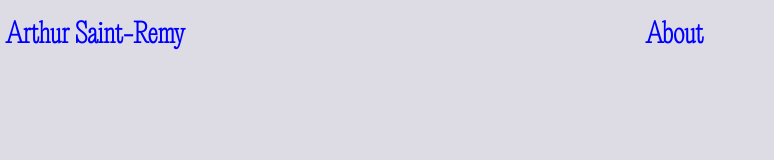
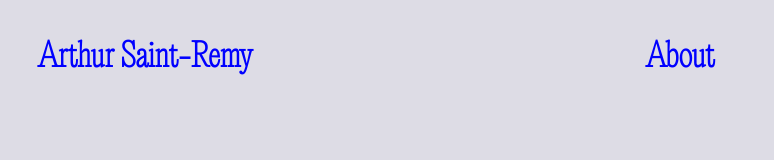
Before and after one commit to codespace-antwerp/3dscan-portfolio, a website built with Vite: page index.html in a window 1280 px wide. Shown: the whole page, without its empty margins (0-774 px from the left). Built offline with nearby package versions, Linux system fonts and the light colour scheme.

Commit message:
changes 19 dec

```diff
--- a/style.css
+++ b/style.css
@@ -19,6 +19,8 @@ canvas{
 h1 {
   font-family:'PPEditorialNew-Thin';
   color: blue;
+  font-size: 2rem;
+  padding-top: 1rem;
 }
 
 header{
@@ -28,6 +30,7 @@ header{
 
 .Arthur{
   grid-column: 1/2;
+  padding-left: 2rem;
 }
 
 .About{
```
